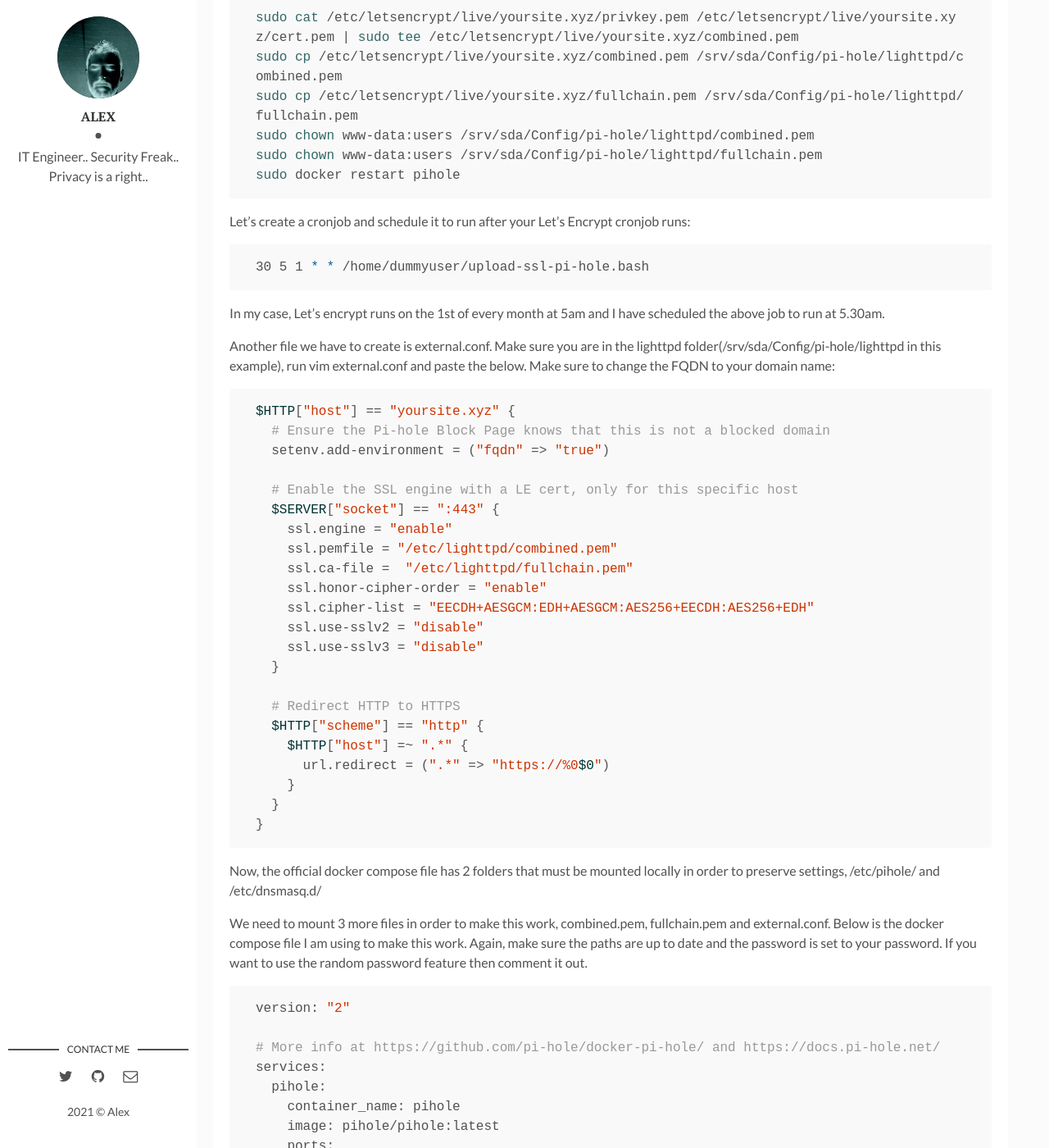
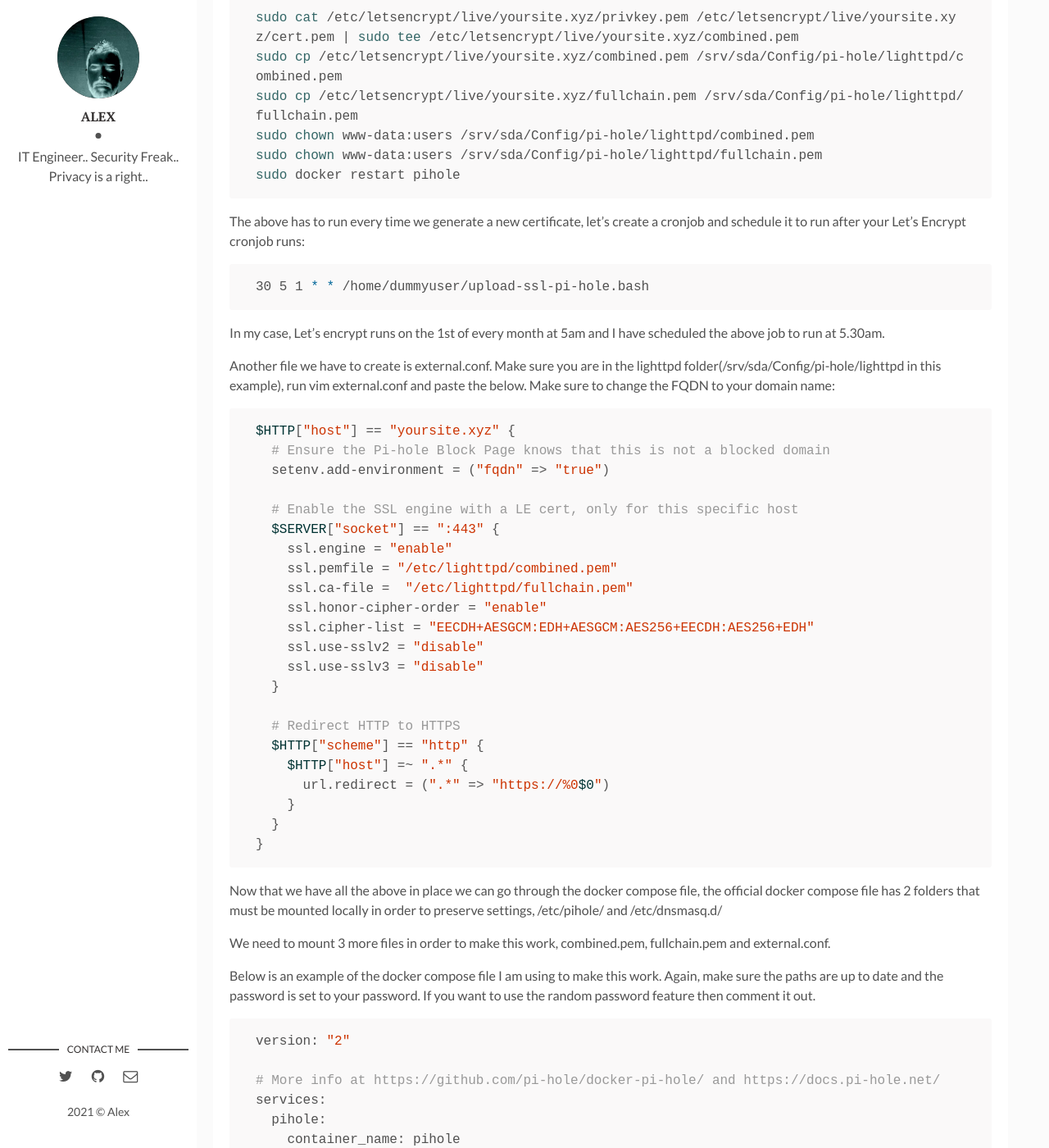
Before and after one commit to al3xfar0s/al3xfar0s.github.io, a Jekyll site: the page built from _posts/2021-01-12-pihole-and-docker-how-to-enable-https.markdown, in a window 1280 px wide and 1400 px high, scrolled down 1082 px. Shown: the whole window at 82% size. Built offline with Jekyll 4.4.1, drawn with Linux system fonts in a browser that asks for light colours; some of the changed text lies outside the part shown.

Commit message:
Update 2021-01-12-pihole-and-docker-how-to-enable-https.markdown

```diff
--- a/_posts/2021-01-12-pihole-and-docker-how-to-enable-https.markdown
+++ b/_posts/2021-01-12-pihole-and-docker-how-to-enable-https.markdown
@@ -10,9 +10,9 @@ tags: [Pi-hole, Docker, HTTPS, SSL, letsencrypt]
 
 Unfortunately, the [official documentation](https://github.com/pi-hole/docker-pi-hole) does not provide the steps needed to enable HTTPS on a Docker based Pi-hole instance and lots of users find this tricky. If you want to enable HTTPS on Pi-hole then this is your guide.
 
-First of all, I'm assuming that you have already setup Let's Enrypt and you have your SSL cert handy. I'm not going to go through that process as there are hundreds if not thousands guides out there.
+First of all, I'm assuming that you have already setup Let's Enrypt and you have your SSL cert handy. I'm not going to go through that process as there are hundreds, if not thousands guides out there.
 
-Now, first thing, create a directory where you will save your config and your pem files. I have created the directory in a NAS drive for example, where I have all the config files of my docker images.
+Now, first thing we have to do is to create a directory where you will save your config and your pem files. I have created the directory in a NAS drive for example, where I have all the config files of my docker images.
 
 {% highlight bash %}
 mkdir /srv/sda/Config/pihole
@@ -35,7 +35,7 @@ sudo chown www-data:users /srv/sda/Config/pi-hole/lighttpd/fullchain.pem
 sudo docker restart pihole
 {% endhighlight %}
 
-Let's create a cronjob and schedule it to run after your Let's Encrypt cronjob runs:
+The above has to run every time we generate a new certificate, let's create a cronjob and schedule it to run after your Let's Encrypt cronjob runs:
 
 {% highlight bash %}
 30 5 1 * * /home/dummyuser/upload-ssl-pi-hole.bash
@@ -70,9 +70,11 @@ $HTTP["host"] == "yoursite.xyz" {
 }
 {% endhighlight %}
 
-Now, the official docker compose file has 2 folders that must be mounted locally in order to preserve settings, /etc/pihole/ and /etc/dnsmasq.d/
+Now that we have all the above in place we can go through the docker compose file, the official docker compose file has 2 folders that must be mounted locally in order to preserve settings, /etc/pihole/ and /etc/dnsmasq.d/
 
-We need to mount 3 more files in order to make this work, combined.pem, fullchain.pem and external.conf. Below is the docker compose file I am using to make this work. Again, make sure the paths are up to date and the password is set to your password. If you want to use the random password feature then comment it out.
+We need to mount 3 more files in order to make this work, combined.pem, fullchain.pem and external.conf.
+
+Below is an example of the docker compose file I am using to make this work. Again, make sure the paths are up to date and the password is set to your password. If you want to use the random password feature then comment it out.
 
 {% highlight bash %}
 version: "2"
@@ -103,3 +105,5 @@ services:
 {% endhighlight %}
 
 And this is it, you now have Pi-hole running in Docker on HTTPS!
+
+P.S. make sure you run once manually the upload-ssl-pi-hole.bash **before** you start your docker image, otherwise it will fail since the certs and the external.conf file won't be there.
```
